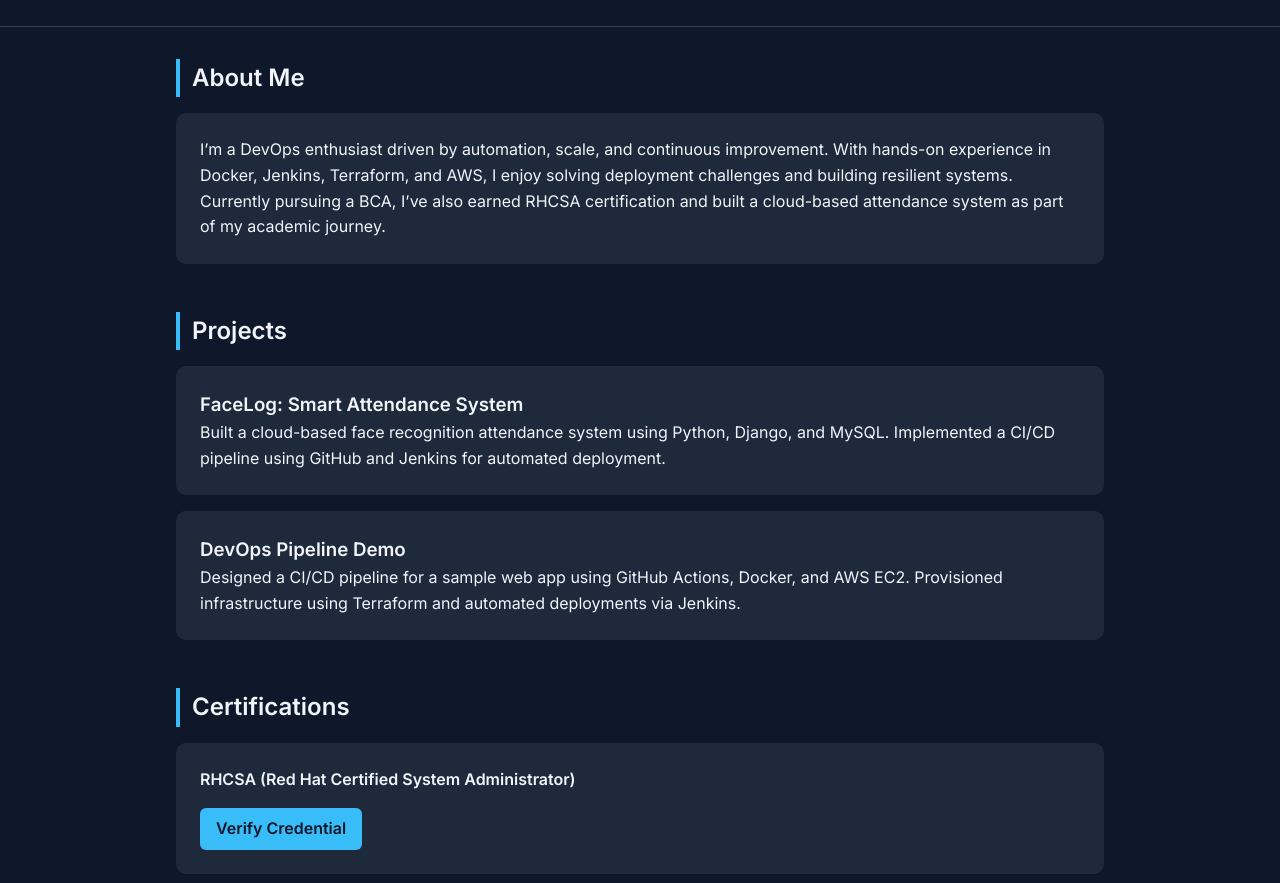
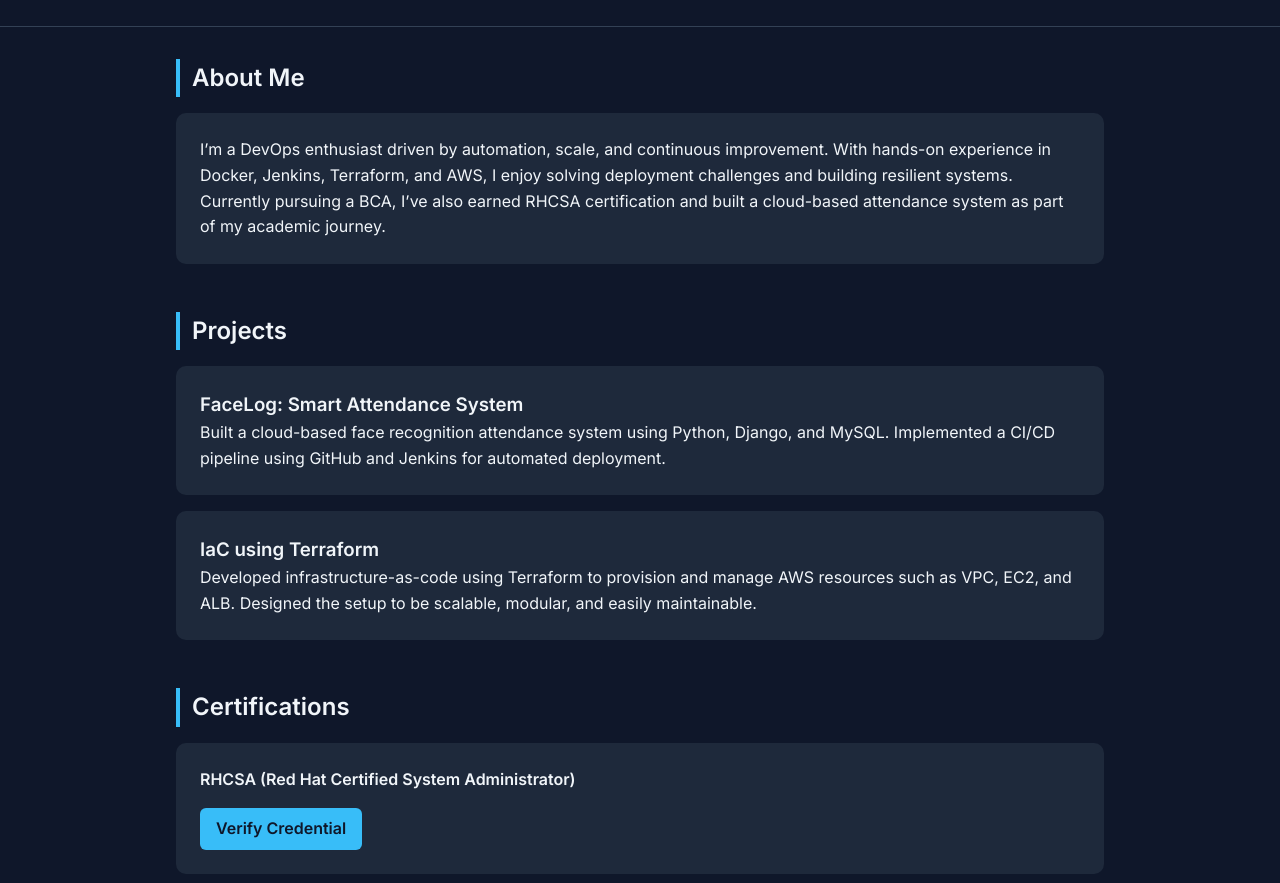
Before and after one commit to vivekdalsaniya12/portfolio, a plain HTML site: page index.html in a window 1280 px wide. Shown: the part 214-1097 px from the top of the page. Drawn offline with Linux system fonts and the light colour scheme.

Commit message:
Update index.html

```diff
--- a/index.html
+++ b/index.html
@@ -145,7 +145,7 @@
     <div class="social-links">
       <a href="mailto:vivekdalsaniya12@gmail.com">Email</a>
       <a href="http://www.linkedin.com/in/dalsaniya-vivek" target="_blank">LinkedIn</a>
-      <a href="vivek_dalsaniya_resume.pdf" target="_blank">Resume</a>
+      <a href="vivek_dalsaniya-resume.pdf" target="_blank">Resume</a>
     </div>
   </div>
 </header>
@@ -168,9 +168,10 @@
     </div>
 
     <div class="card">
-      <h3>DevOps Pipeline Demo</h3>
-      <p>Designed a CI/CD pipeline for a sample web app using GitHub Actions, Docker, and AWS EC2. Provisioned infrastructure using Terraform and automated deployments via Jenkins.</p>
+      <h3>IaC using Terraform</h3>
+      <p>Developed infrastructure-as-code using Terraform to provision and manage AWS resources such as VPC, EC2, and ALB. Designed the setup to be scalable, modular, and easily maintainable.</p>
     </div>
+
 
   </section>
 
```
